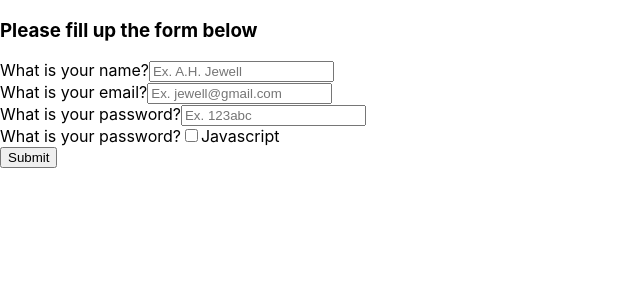
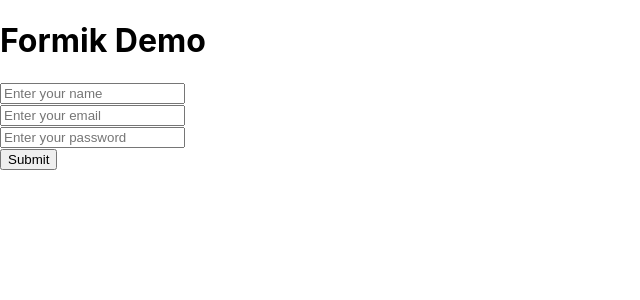
Before and after one commit to mdajgarhossain/React-Redux-Workshop, a React app: page / in a window 1280 px wide. Shown: the top 300 px of the page, without its empty margins (0-640 px from the left). Built offline with nearby package versions, Linux system fonts and the light colour scheme; the HTML template or start-up script is replaced by a standard one.

Commit message:
Form handling with Formik

```diff
--- a/src/components/App.jsx
+++ b/src/components/App.jsx
@@ -3,6 +3,7 @@
 import MyState from './state';
 import MyEvents from './my_events';
 import MyForm from './my_forms';
+import MyFormik from './my_formik';
 
 class App extends Component {
 
@@ -28,8 +29,11 @@
                         {/* Day 5 */}
                         {/* <MyEvents /> */}
 
-                        {/* Day 6 */}
-                        <MyForm handleForm={this.handleForm}/>
+                        {/* Day 6, 7 */}
+                        {/* <MyForm handleForm={this.handleForm}/> */}
+
+                        {/* Day 8 */}
+                        <MyFormik />
 
                     </div>
                 </div>
--- /dev/null
+++ b/src/components/my_formik/form.jsx
@@ -0,0 +1,29 @@
+import  React from 'react';
+import {Form, Field} from 'formik';
+
+function MyForm() {
+    return(
+        <Form>
+            <Field
+                name='name'
+                placeholder='Enter your name'
+            />
+            <br/>
+            <Field
+                type='email'
+                name='email'
+                placeholder='Enter your email'
+            />
+            <br/>
+            <Field
+                type='password'
+                name='password'
+                placeholder='Enter your password'
+            />
+            <br/>
+            <button type='submit'>Submit</button>
+        </Form>
+    );
+}
+
+export default MyForm;
--- /dev/null
+++ b/src/components/my_formik/index.jsx
@@ -0,0 +1,82 @@
+import React, { Component } from 'react'
+import {Formik, Form, Field} from 'formik';
+import MyForm from './form';
+
+//1st way to handle Form in Formik
+class MyFormik extends Component {
+    render() {
+        return (
+            <div>
+                <h1>Formik Demo</h1>
+                <Formik
+                    initialValues={{
+                        name: '',
+                        email: '',
+                        password: ''
+                    }}
+                    onSubmit={(values, formikBag) => {
+                        console.log(values);
+                        console.log(formikBag);
+                    }}
+                >
+
+                    {(props) => {
+                        // console.log(props);
+
+                        return (
+                            <div> {/*ekhane ei div er proyojon nai, karon upore div ache */}
+                                <Form>
+                                    <Field
+                                        name='name'
+                                        placeholder='Enter your name'
+                                    />
+                                    <br/>
+                                    <Field
+                                        type='email'
+                                        name='email'
+                                        placeholder='Enter your email'
+                                    />
+                                    <br/>
+                                    <Field
+                                        type='password'
+                                        name='password'
+                                        placeholder='Enter your password'
+                                    />
+                                    <br/>
+                                    <button type='submit'>Submit</button>
+                                </Form>
+                            </div>
+                        )
+                    }}
+
+                </Formik>
+            </div>
+        )
+    }
+}
+
+
+//2nd way to handle Form in Formik
+// class MyFormik extends Component {
+//     render() {
+//         return (
+//             <div>
+//                 <h1>Formik Demo</h1>
+//                 <Formik
+//                     component={MyForm}
+//                     initialValues={{
+//                         name: '',
+//                         email: '',
+//                         password: ''
+//                     }}
+//                     onSubmit={(values, formikBag) => {
+//                         console.log(values);
+//                         console.log(formikBag);
+//                     }}
+//                 />
+//             </div>
+//         )
+//     }
+// }
+
+export default MyFormik;
--- a/src/components/my_forms/form.jsx
+++ b/src/components/my_forms/form.jsx
@@ -108,13 +108,6 @@
             {errors.password && <div className='invalid-feedback'>{errors.password}</div>}
         </div>
 
-        <div className="form-group">
-            <label htmlFor='password'>What is your password?</label>
-            <input class="form-check-input" type="checkbox" value="" id="defaultCheck1"/>
-            <label class="form-check-label" for="defaultCheck1">
-                Javascript
-            </label>
-        </div>
         <button className='btn btn-secondary'>Submit</button>
     </form>
 );
```
